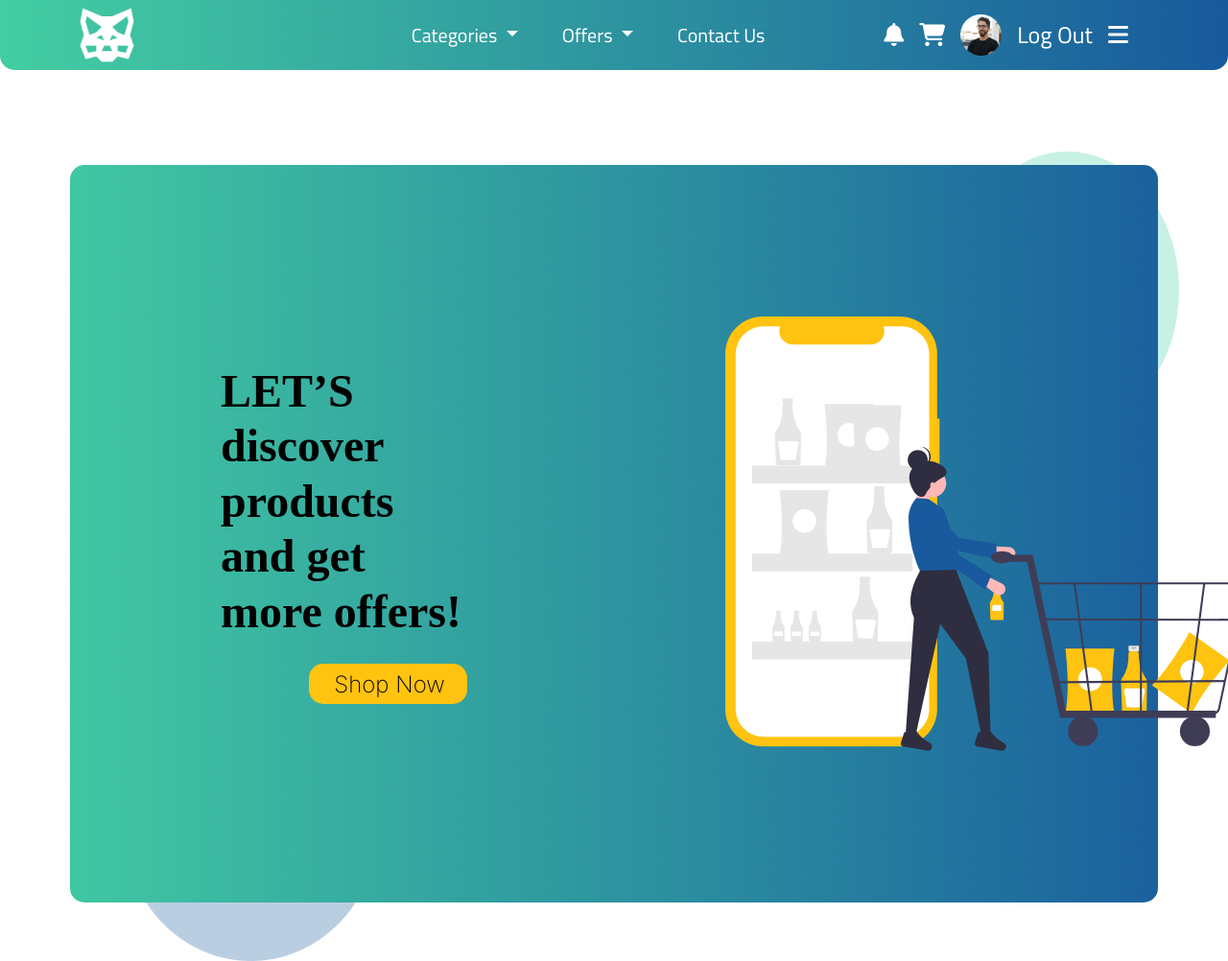
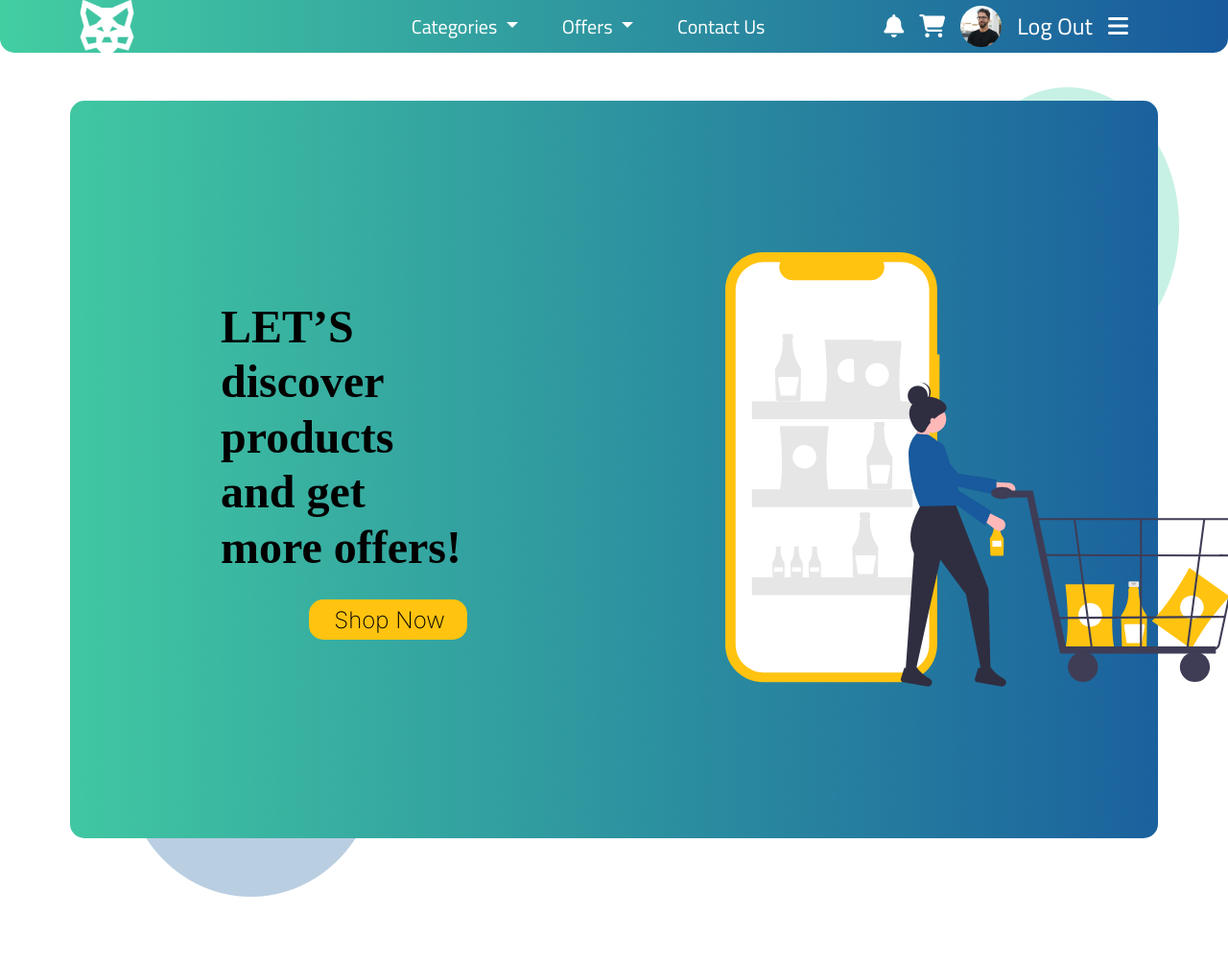
Before and after one commit to Taha-Shaban-kamel/E-commerce, a plain HTML site: page index.html in a window 1280 px wide. Shown: the whole page at 96% size. After the commit the page ends 935 px from the top, so only its background shows below. Drawn offline with nearby package versions, Linux system fonts and the light colour scheme; a web font is replaced by a local one.

Commit message:
add design

```diff
--- a/style/style.css
+++ b/style/style.css
@@ -8,7 +8,7 @@
 
 nav {
     width: 100%;
-    height: 73px;
+    height: 55px;
     background: linear-gradient(90deg, #43CEA2 0%, #185A9D 100%);
     display: flex !important;
     justify-content: space-between !important;
@@ -96,7 +96,7 @@ nav .navbar-brand img {
     background-image: url("../img/background.png");
     background-position: center;
     background-size: cover;
-    margin: 99px 73px 83px 73px;
+    margin: 50px 73px 70px 73px;
     border-radius: 15px;
     display: flex;
     justify-content: space-between;
```
